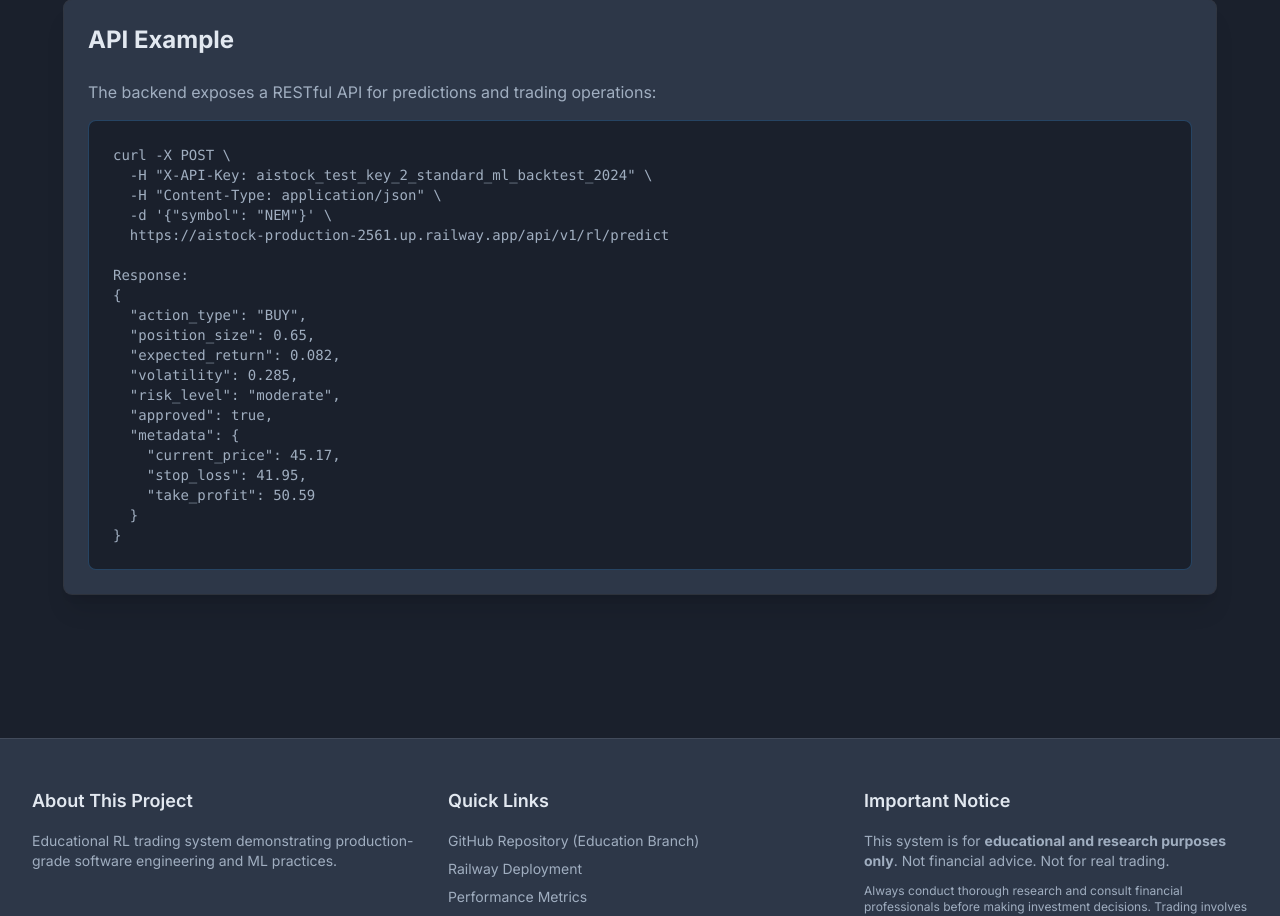
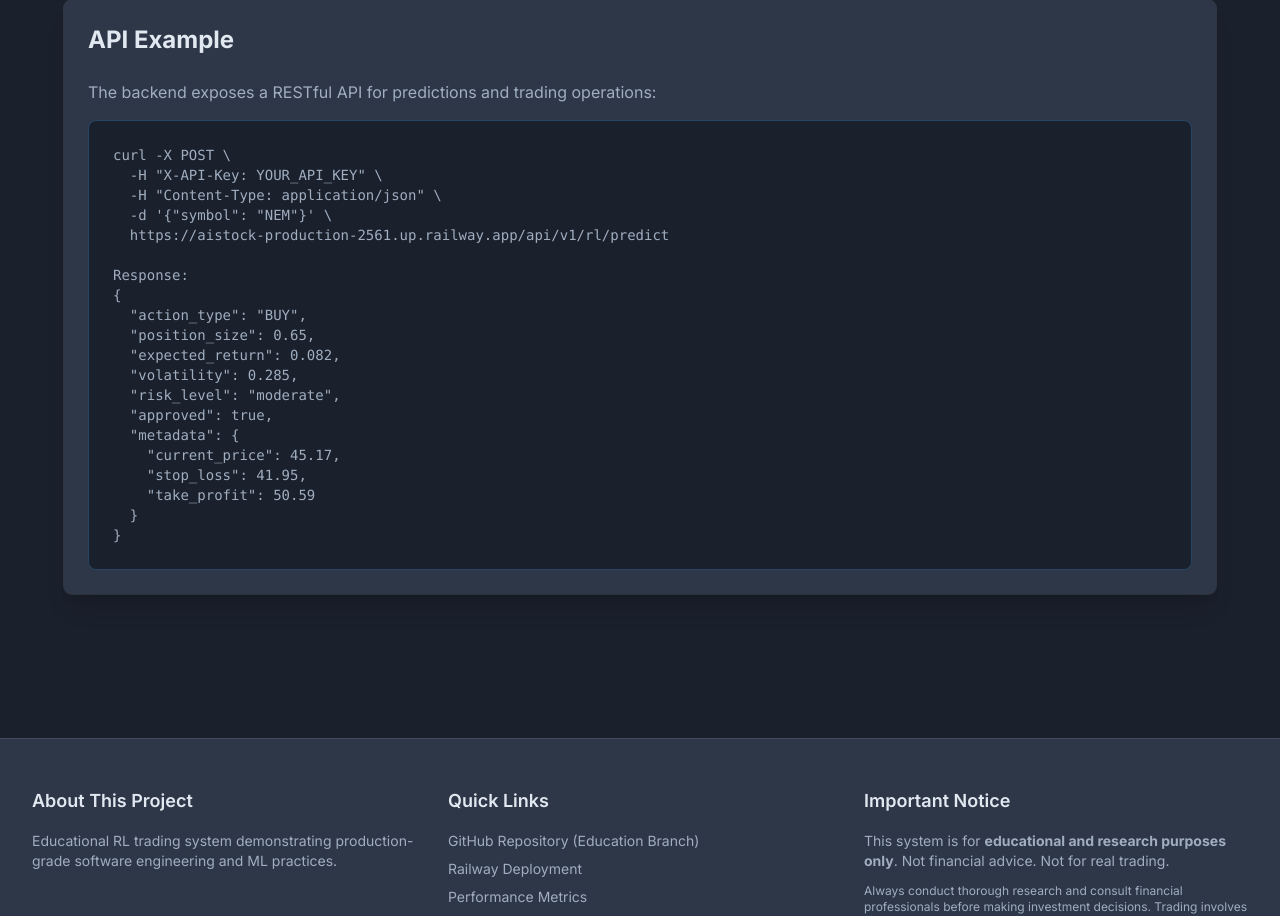
Before and after one commit to ahjavid/aistock-landing, a Next.js app: page /architecture in a window 1280 px wide. Shown: the part 2212-3128 px from the top of the page. Built offline with nearby package versions, Linux system fonts and the light colour scheme.

Commit message:
Security: Remove exposed API key from public files
- Replace API key with placeholders in README
- Remove hardcoded fallback in APIDemo component
- Update architecture page example to use placeholder
- API key now required via environment variables only

```diff
--- a/app/architecture/page.tsx
+++ b/app/architecture/page.tsx
@@ -187,7 +187,7 @@ export default function ArchitecturePage() {
           <div className="bg-brand-bg p-6 rounded-lg border border-brand-primary/30 overflow-x-auto">
             <pre className="text-sm text-brand-text-secondary">
 {`curl -X POST \\
-  -H "X-API-Key: aistock_test_key_2_standard_ml_backtest_2024" \\
+  -H "X-API-Key: YOUR_API_KEY" \\
   -H "Content-Type: application/json" \\
   -d '{"symbol": "NEM"}' \\
   https://aistock-production-2561.up.railway.app/api/v1/rl/predict
--- a/components/APIDemo.tsx
+++ b/components/APIDemo.tsx
@@ -18,7 +18,11 @@ export default function APIDemo() {
 
     try {
       const apiUrl = process.env.NEXT_PUBLIC_API_URL || 'https://aistock-production-2561.up.railway.app';
-      const apiKey = process.env.NEXT_PUBLIC_API_KEY || 'aistock_test_key_2_standard_ml_backtest_2024';
+      const apiKey = process.env.NEXT_PUBLIC_API_KEY;
+
+      if (!apiKey) {
+        throw new Error('API key not configured');
+      }
 
       const response = await fetch(`${apiUrl}/api/v1/rl/predict`, {
         method: 'POST',
```
Also changed, not shown: 1 other file (tests, documents, lock files or other folders).
